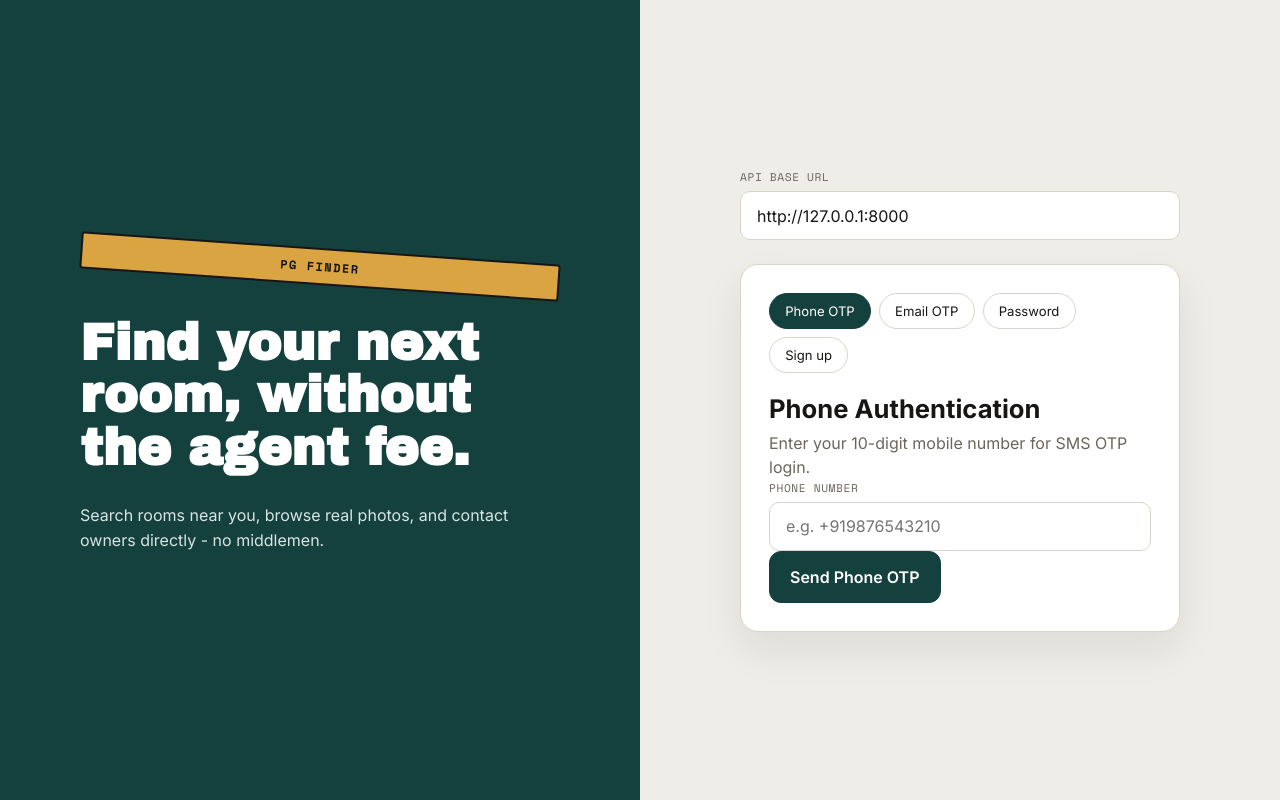
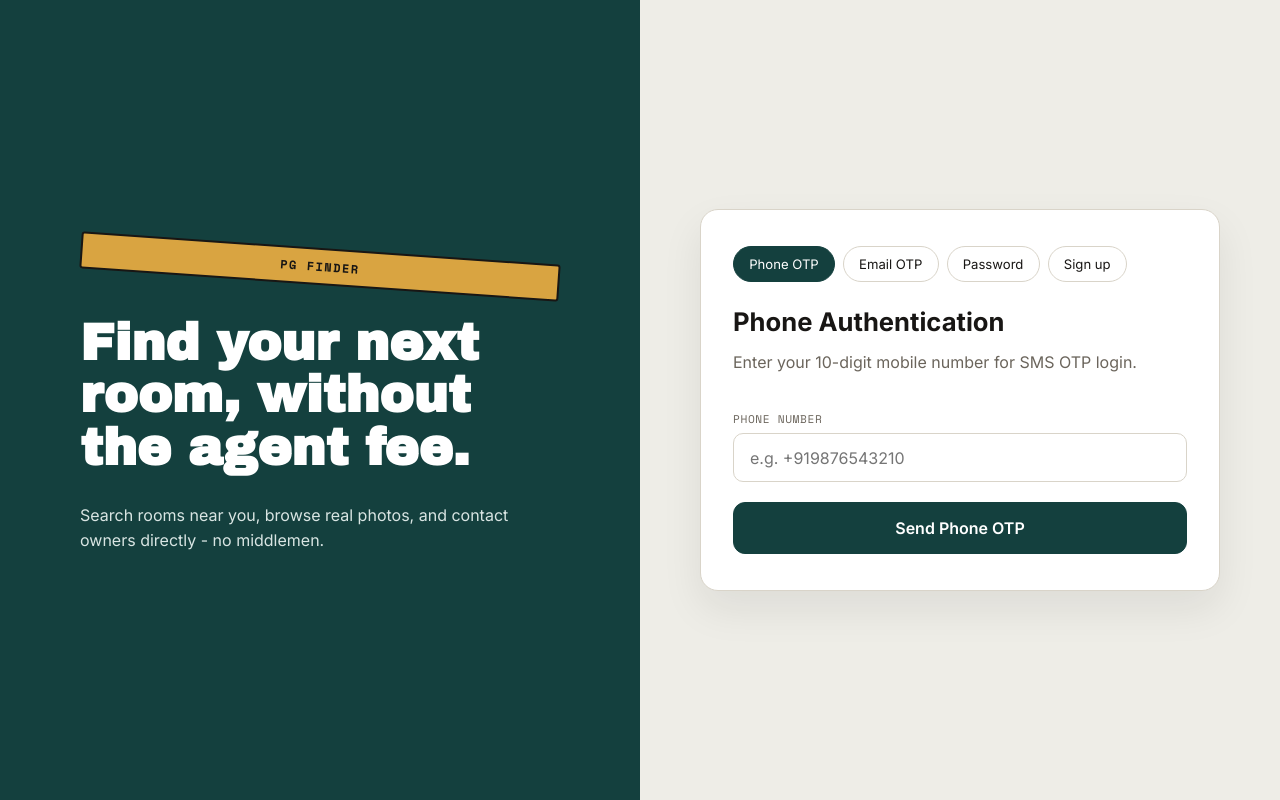
Before and after one commit to Sinha28Shivam/geturGhosla, a React (Vite) app in the folder Frontend/: page / in a window 1280 px wide. Built offline with nearby package versions, Linux system fonts and the light colour scheme.

Commit message:
feat: implement global CSS framework and reusable AuthLayout component

```diff
--- a/Frontend/src/components/layout/AuthLayout.jsx
+++ b/Frontend/src/components/layout/AuthLayout.jsx
@@ -14,18 +14,7 @@ export function AuthLayout({ children, apiBase, setApiBase }) {
         </div>
       </section>
       <section className="auth-form-panel">
-        <div className="settings-inline">
-          <label className="field compact-field">
-            <span>API base URL</span>
-            <input
-              type="url"
-              value={apiBase}
-              onChange={(event) => setApiBase(event.target.value.trim().replace(/\/+$/, ""))}
-              autoComplete="url"
-              required
-            />
-          </label>
-        </div>
+
         {children}
       </section>
     </div>
--- a/Frontend/src/styles.css
+++ b/Frontend/src/styles.css
@@ -113,34 +113,21 @@ button {
 }
 
 .auth-form-panel {
-  padding: 72px 100px;
-  display: grid;
-  align-content: center;
-  gap: 24px;
+  padding: 48px;
+  display: flex;
+  align-items: center;
+  justify-content: center;
 }
 
-.settings-inline {
-  width: min(460px, 100%);
-}
-
-.auth-card,
-.detail-card,
-.profile-card,
-.inbox-panel,
-.empty-panel,
-.inline-note,
-.full-width-card {
+.auth-card {
+  width: min(520px, 100%);
+  padding: 36px 32px;
+  display: grid;
+  gap: 24px;
   border: 1px solid var(--line);
   border-radius: 18px;
   box-shadow: var(--shadow);
   background: var(--surface);
-}
-
-.auth-card {
-  width: min(460px, 100%);
-  padding: 28px;
-  display: grid;
-  gap: 20px;
 }
 
 .full-width-card {
@@ -202,21 +189,25 @@ button {
 }
 
 .section-copy h2 {
-  margin: 0;
+  margin: 0 0 6px 0;
   font-size: 1.6rem;
   font-weight: 700;
 }
 
 .section-copy p {
-  margin: 0;
+  margin: 0 0 16px 0;
   color: var(--text-muted);
   line-height: 1.45;
 }
 
-.listing-form,
-.profile-form {
+.auth-stack {
   display: grid;
-  gap: 16px;
+  gap: 20px;
+}
+
+.auth-form {
+  display: grid;
+  gap: 20px;
 }
 
 .app-shell {
```
